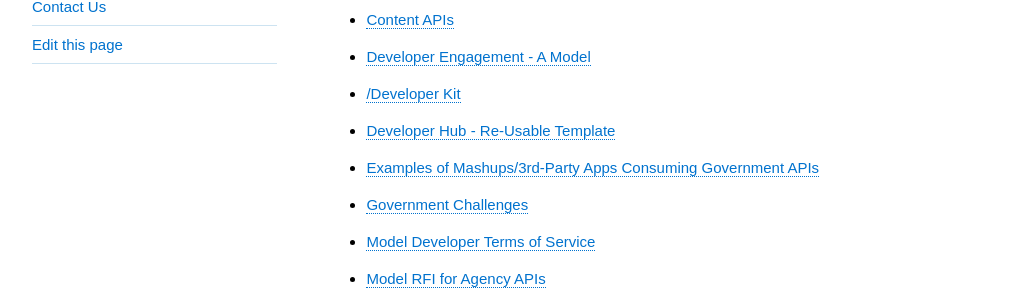
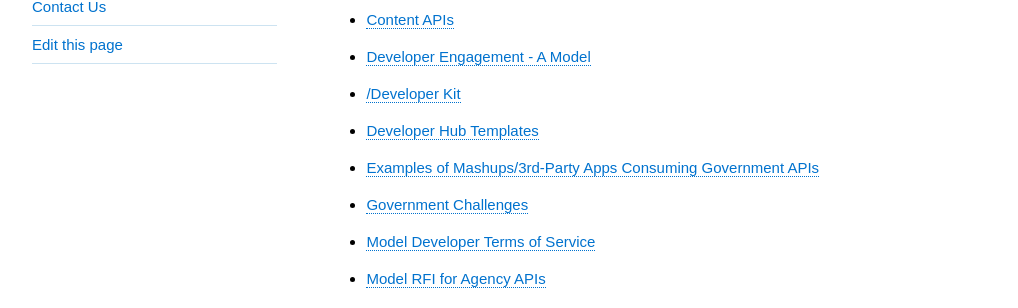
Before and after one commit to 18F/API-All-the-X, a Jekyll site: the page built from pages/resources.md, in a window 1280 px wide and 1203 px high. Shown: the part 527-835 px from the top of the window, without its empty margins (128-1146 px from the left). Built offline with Jekyll 4.4.1, drawn with Linux system fonts in a browser that asks for light colours.

Commit message:
changing developer hub link

```diff
--- a/_includes/resources.md
+++ b/_includes/resources.md
@@ -12,7 +12,7 @@
 * [Content APIs](https://github.com/GSA/.Gov-Content-as-an-API)
 * [Developer Engagement - A Model](http://18f.github.io/API-All-the-X/pages/developer_engagement-a_model)
 * [/Developer Kit](http://18f.github.io/API-All-the-X/pages/developer_hub_kit)
-* [Developer Hub - Re-Usable Template](https://github.com/gbinal/Developer-Hub-in-a-Box)
+* [Developer Hub Templates](http://18f.github.io/API-All-the-X/pages/developer_hub_templates)
 * [Examples of Mashups/3rd-Party Apps Consuming Government APIs](http://18f.github.io/API-All-the-X/pages/examples_of_mashups)
 * [Government Challenges](http://18f.github.io/API-All-the-X/pages/government_challenges_with_apis)
 * [Model Developer Terms of Service](https://github.com/GSA/API-Resources/tree/master/developer_tos#readme)
```
